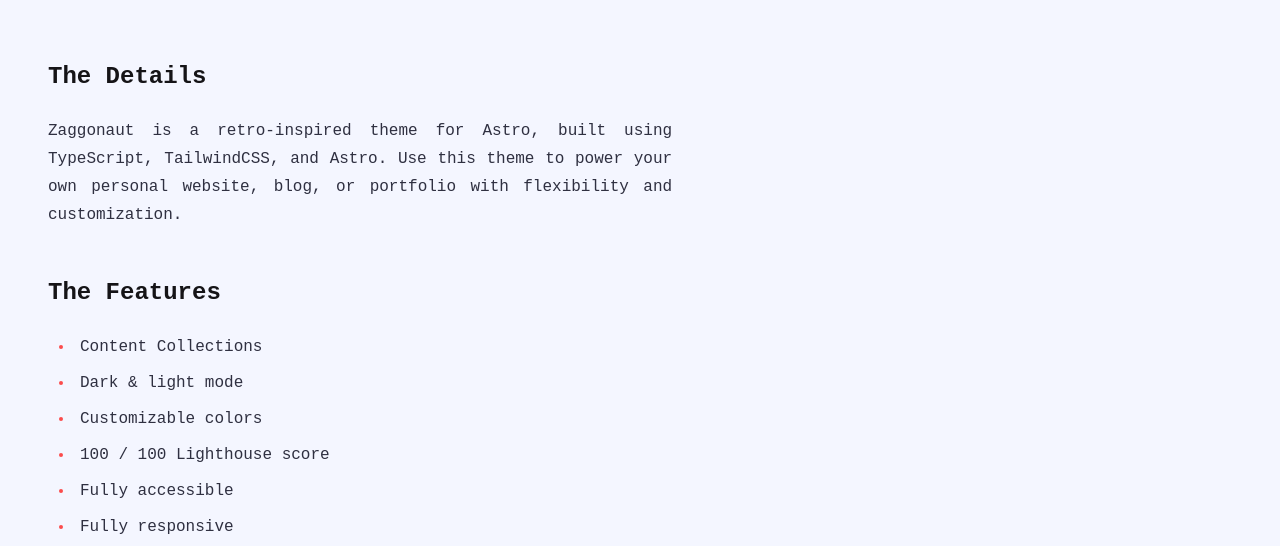
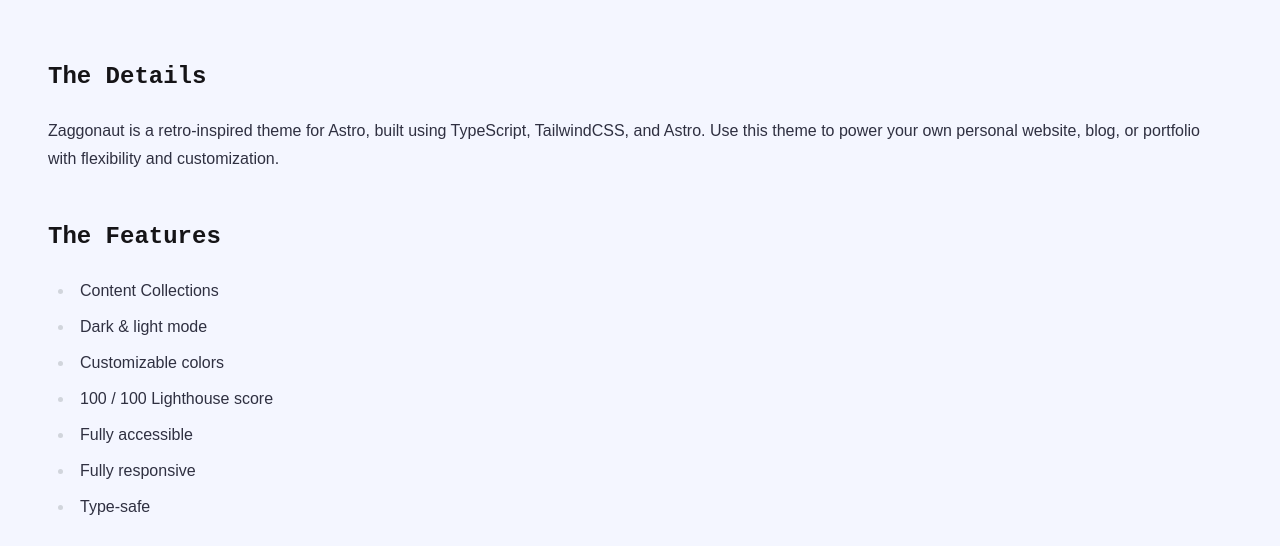
Before and after one commit to RakshitGumber/RakshitGumber, an Astro site in the folder web/: page /projects/zaggonaut in a window 1280 px wide. Shown: the part 216-762 px from the top of the page. Built offline with nearby package versions, Linux system fonts and the light colour scheme; Astro itself is replaced by a stand-in of ours; a web font is replaced by a local one.

Commit message:
styled blogs

```diff
--- a/web/content/blog/work_under_confusion.md
+++ b/web/content/blog/work_under_confusion.md
@@ -5,6 +5,7 @@
 longDescription: I am also confused with the future. Every passing day, month; reminds me of not working enough towards where I see myself. But, this shouldn't stop you from actually getting there. Aim for working at get the clear image.
 timestamp: 2026-04-12T06:46:03+05:30
 featured: true
+readTime: 2
 ---
 
 # This is a template article written to test the website.
--- a/web/src/components/Prose.astro
+++ b/web/src/components/Prose.astro
@@ -2,13 +2,40 @@
 type Props = {
   class?: string;
 };
-
-const { class: customClass } = Astro.props;
 ---
 
-<div
-  class="prose prose-h1:text-2xl prose-h2:text-2xl prose-h3:text-xl prose-h4:text-lg prose-h5:text-base prose-h6:text-sm prose-a:text-title-color prose-a:underline-offset-4 prose-a:focus:outline-2 prose-a:focus:outline-offset-2 prose-a:focus:outline-accent prose-code:text-title-color prose-headings:font-mono prose-headings:text-title-color prose-img:rounded-none prose-li:text-text-color prose-ol:marker:text-accent prose-p:text-justify prose-p:text-text-color prose-strong:text-title-color prose-ul:marker:text-accent w-full font-mono"
-  class:list={customClass ? [customClass] : []}
+<article
+  class="prose
+    max-w-none
+    font-content
+    text-text-color
+
+    prose-headings:font-heading
+    prose-headings:text-title-color
+    prose-headings:font-bold
+
+    prose-a:text-accent
+    prose-a:no-underline
+    hover:prose-a:underline
+
+    prose-strong:text-title-color
+    prose-strong:font-bold
+
+    prose-code:text-accent
+    prose-code:bg-border-color/30
+    prose-code:px-1
+    prose-code:py-0.5
+    prose-code:rounded-sm
+    prose-code:font-mono
+    prose-code:before:content-none
+    prose-code:after:content-none
+
+    prose-blockquote:border-l-accent
+    prose-blockquote:text-secondary-text
+    prose-blockquote:font-normal
+    prose-blockquote:not-italic
+
+    prose-hr:border-border-color"
 >
   <slot />
-</div>
+</article>
--- a/web/src/layouts/BlogLayout.astro
+++ b/web/src/layouts/BlogLayout.astro
@@ -52,7 +52,7 @@
   <Section class="pt-8">
     <div class="flex flex-col gap-4 mt-8 mb-16">
       <h1
-        class="font-heading text-3xl leading-normal text-title-color sm:text-4xl sm:leading-normal"
+        class="font-heading text-3xl leading-normal text-title-color sm:text-4xl sm:leading-normal font-bold"
       >
         {frontmatter.title}
       </h1>
```
